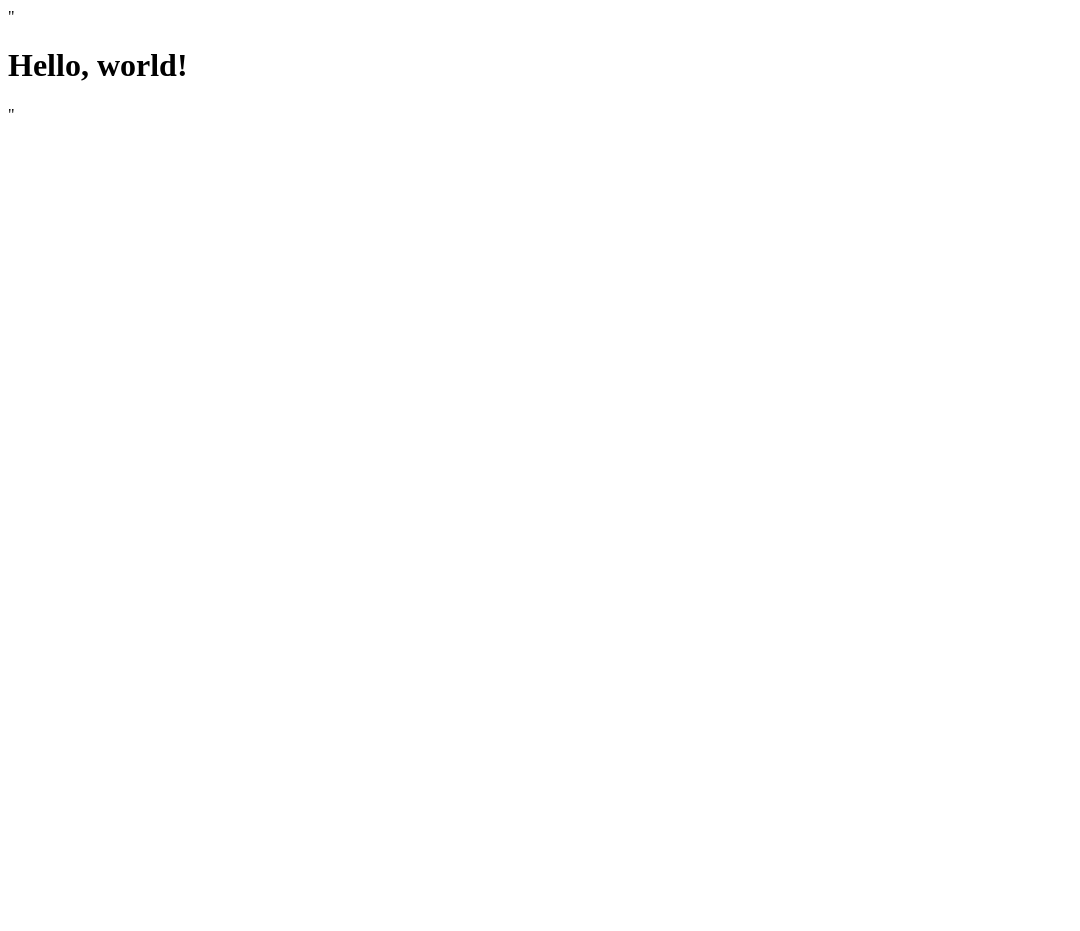
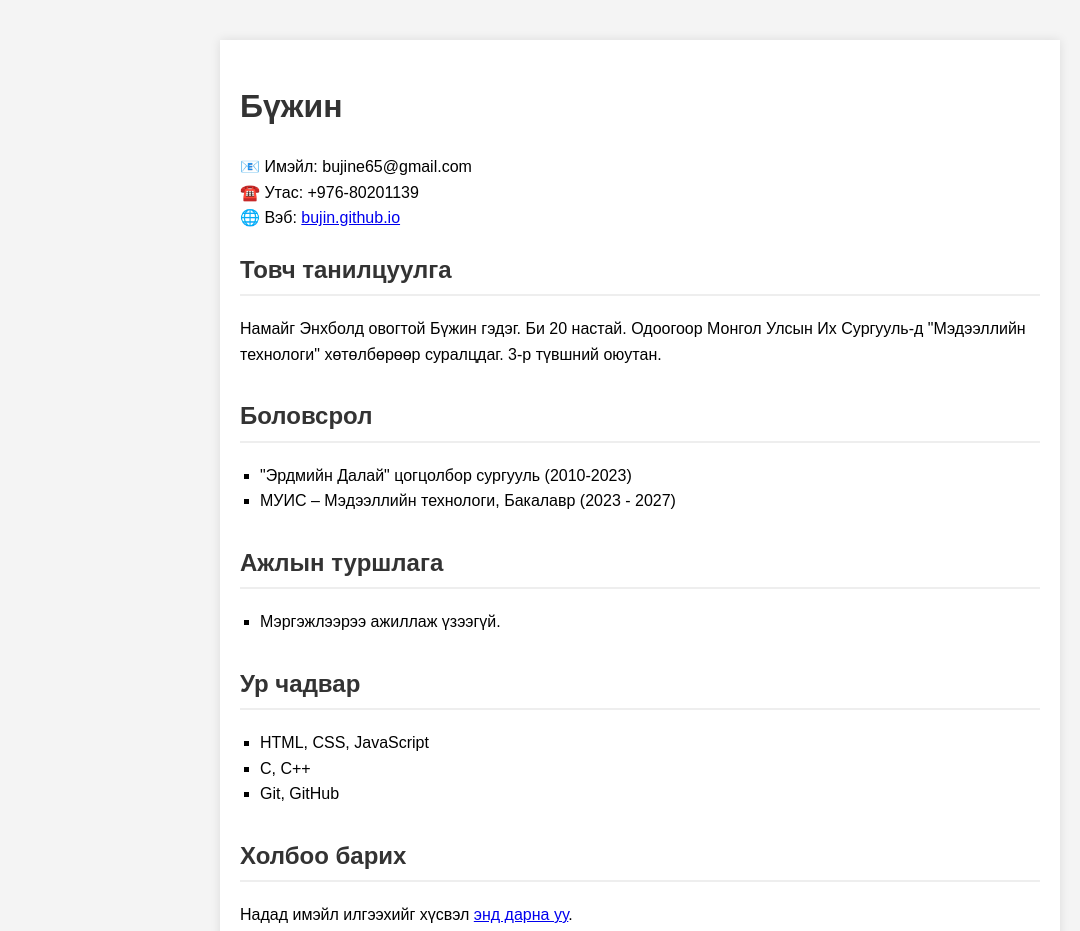
Before and after one commit to BujinEnkh/BujinEnkh.github.io, a plain HTML site: page index.html in a window 1280 px wide. Shown: the whole page, without its empty margins (0-1080 px from the left). Before the commit the page ends 800 px from the top, so only its background shows below. Drawn offline with Linux system fonts and the light colour scheme.

Commit message:
Update index.html

```diff
--- a/index.html
+++ b/index.html
@@ -1 +1,91 @@
-"<!DOCTYPE html><html><head><title>My Site</title></head><body><h1>Hello, world!</h1></body></html>"
+<!DOCTYPE html>
+<html lang="mn">
+<head>
+  <meta charset="UTF-8" />
+  <meta name="viewport" content="width=device-width, initial-scale=1.0"/>
+  <title>Миний CV</title>
+  <style>
+    body {
+      font-family: Arial, sans-serif;
+      line-height: 1.6;
+      margin: 0;
+      padding: 0;
+      background-color: #f4f4f4;
+    }
+
+    .container {
+      max-width: 800px;
+      margin: 40px auto;
+      padding: 20px;
+      background: white;
+      box-shadow: 0 0 10px rgba(0,0,0,0.1);
+    }
+
+    h1, h2 {
+      color: #333;
+    }
+
+    ul {
+      list-style-type: square;
+      padding-left: 20px;
+    }
+
+    .contact {
+      margin-bottom: 20px;
+    }
+
+    .section {
+      margin-bottom: 30px;
+    }
+
+    .section h2 {
+      border-bottom: 2px solid #eee;
+      padding-bottom: 5px;
+    }
+  </style>
+</head>
+<body>
+  <div class="container">
+    <h1>Бүжин</h1>
+    <p class="contact">
+      📧 Имэйл: bujine65@gmail.com<br>
+      ☎️ Утас: +976-80201139<br>
+      🌐 Вэб: <a href="https://bujin.github.io" target="_blank">bujin.github.io</a>
+    </p>
+
+    <div class="section">
+      <h2>Товч танилцуулга</h2>
+      <p>Намайг Энхболд овогтой Бүжин гэдэг. Би 20 настай. Одоогоор Монгол Улсын Их Сургууль-д "Мэдээллийн технологи" хөтөлбөрөөр суралцдаг. 3-р түвшний оюутан. </p>
+    </div>
+
+    <div class="section">
+      <h2>Боловсрол</h2>
+      <ul>
+        <li>"Эрдмийн Далай" цогцолбор сургууль (2010-2023)</li>
+        <li>МУИС – Мэдээллийн технологи, Бакалавр (2023 - 2027)</li>
+      </ul>
+    </div>
+
+    <div class="section">
+      <h2>Ажлын туршлага</h2>
+      <ul>
+        <li>Мэргэжлээрээ ажиллаж үзээгүй.</li>
+      </ul>
+    </div>
+
+    <div class="section">
+      <h2>Ур чадвар</h2>
+      <ul>
+        <li>HTML, CSS, JavaScript</li>
+        <li>C, C++</li>
+        <li>Git, GitHub</li>
+      </ul>
+    </div>
+
+    <div class="section">
+      <h2>Холбоо барих</h2>
+      <p>Надад имэйл илгээхийг хүсвэл <a href="mailto:bujine65@gmail.com">энд дарна уу</a>.</p>
+    </div>
+  </div>
+</body>
+</html>
```
